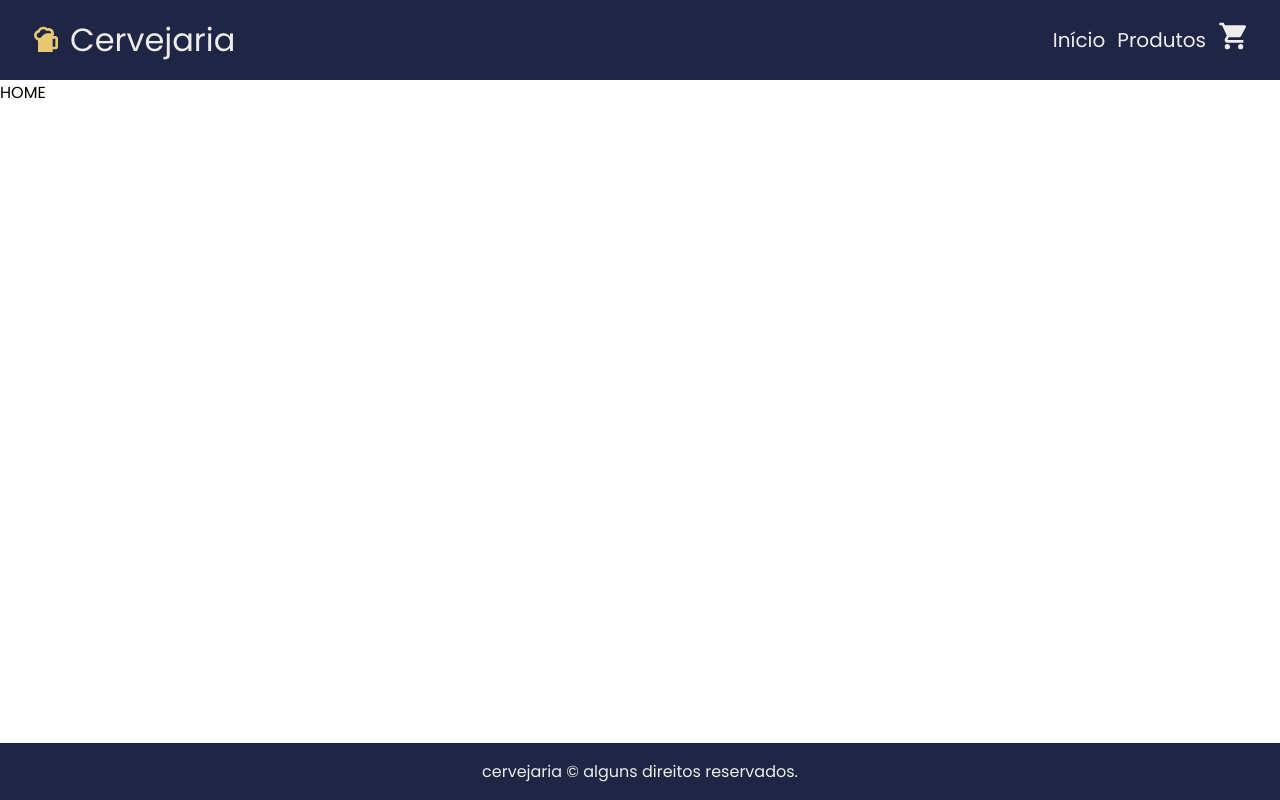
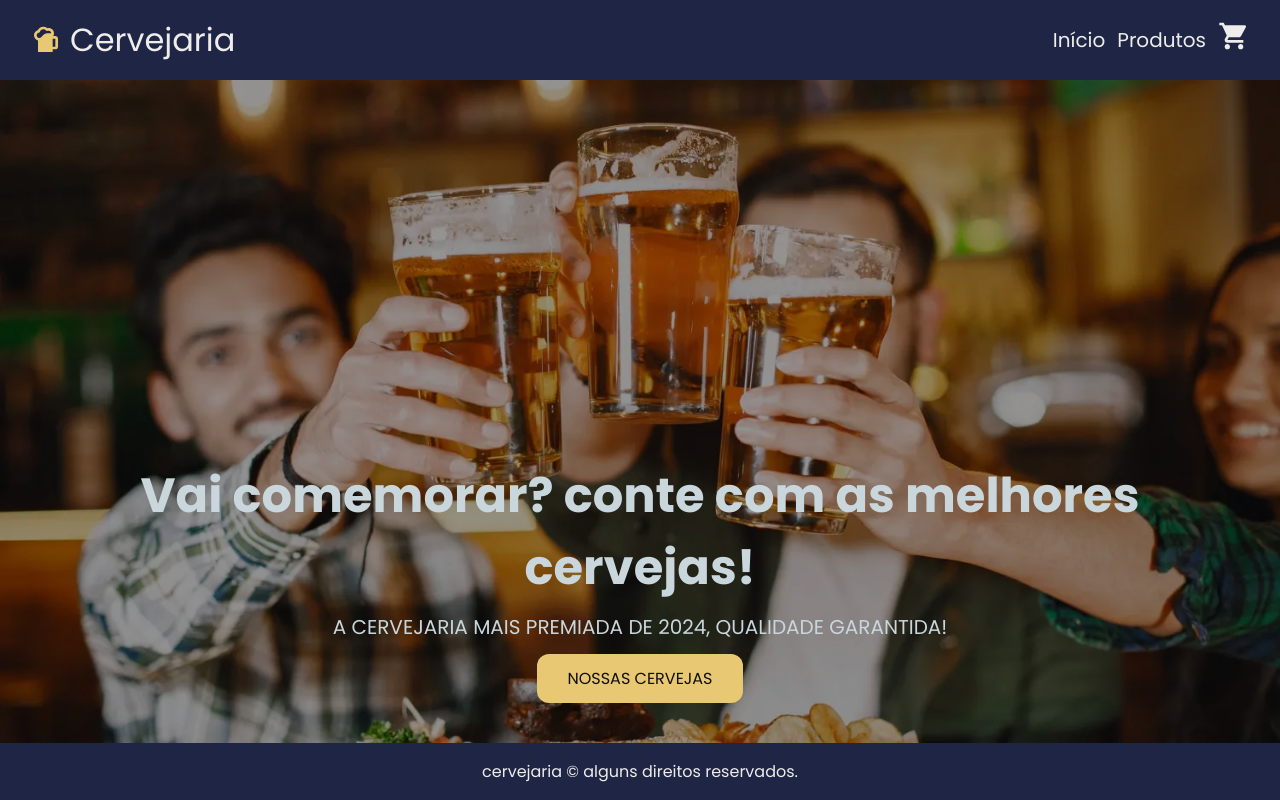
Before and after one commit to davislamenha/task-02-context, a React (Vite) app: page / in a window 1280 px wide. Built offline with nearby package versions, Linux system fonts and the light colour scheme.

Commit message:
feat: building homepage

```diff
--- a/src/components/Footer/index.tsx
+++ b/src/components/Footer/index.tsx
@@ -1,9 +1,10 @@
+import { Container } from '../../styles/global';
 import { FooterContainer } from './styles';
 
 const Footer = () => {
   return (
     <FooterContainer>
-      cervejaria &copy; alguns direitos reservados.
+      <Container>cervejaria &copy; alguns direitos reservados.</Container>
     </FooterContainer>
   );
 };
--- a/src/components/Footer/styles.ts
+++ b/src/components/Footer/styles.ts
@@ -1,11 +1,8 @@
 import styled from 'styled-components';
 
 export const FooterContainer = styled.footer`
-  width: 100%;
-  position: fixed;
-  bottom: 0;
   padding: 1rem 0;
   background-color: ${(props) => props.theme.primary_dark};
-  color: ${(props) => props.theme.ligth};
+  color: ${(props) => props.theme.light};
   text-align: center;
 `;
--- a/src/components/Header/styles.ts
+++ b/src/components/Header/styles.ts
@@ -19,7 +19,7 @@ export const HeaderContainer = styled.header`
       color: ${(props) => props.theme.accent};
 
       span {
-        color: ${(props) => props.theme.ligth};
+        color: ${(props) => props.theme.light};
         transition: all 0.3s;
       }
 
@@ -44,7 +44,7 @@ export const Navigation = styled.nav`
     font-size: 1.25rem;
 
     a {
-      color: ${(props) => props.theme.ligth};
+      color: ${(props) => props.theme.light};
       margin: 0 -0.25rem;
       padding: 0 0.25rem;
       transition: color 0.3s ease-in-out;
--- a/src/pages/app/Home/index.tsx
+++ b/src/pages/app/Home/index.tsx
@@ -1,5 +1,17 @@
+import { NavLink } from 'react-router-dom';
+
+import * as S from './styles';
+
 const Home = () => {
-  return <div>HOME</div>;
+  return (
+    <S.Main>
+      <S.ContentContainer>
+        <h1>Vai comemorar? conte com as melhores cervejas!</h1>
+        <p>A cervejaria mais premiada de 2024, qualidade garantida!</p>
+        <NavLink to="/produtos">Nossas Cervejas</NavLink>
+      </S.ContentContainer>
+    </S.Main>
+  );
 };
 
 export default Home;
--- /dev/null
+++ b/src/pages/app/Home/styles.ts
@@ -0,0 +1,67 @@
+import styled from 'styled-components';
+
+import homeBg from '../../../assets/bg_home.webp';
+
+export const Main = styled.main`
+  position: relative;
+  flex: 1;
+  background: url(${homeBg}) no-repeat;
+  background-size: cover;
+  background-position: bottom center;
+
+  &::after {
+    content: '';
+    background-color: black;
+    opacity: 0.4;
+    position: absolute;
+    top: 0;
+    right: 0;
+    bottom: 0;
+    left: 0;
+  }
+`;
+
+export const ContentContainer = styled.div`
+  padding: 0 1.5rem;
+  position: absolute;
+  bottom: 40px;
+  width: 100%;
+  text-align: center;
+  color: ${(props) => props.theme.primary_light};
+  z-index: 1;
+
+  h1 {
+    font-size: 3rem;
+    margin-bottom: 8px;
+  }
+
+  p {
+    font-size: 1.25rem;
+    text-transform: uppercase;
+    margin-bottom: 12px;
+  }
+
+  a {
+    display: inline-block;
+    padding: 12px 30px;
+    border-radius: 12px;
+    background-color: ${(props) => props.theme.accent};
+    color: ${(props) => props.theme.dark};
+    text-transform: uppercase;
+    transition: all 0.3s;
+
+    &:hover {
+      background-color: ${(props) => props.theme.accent_ligth};
+    }
+  }
+
+  @media (max-width: 767px) {
+    h1 {
+      font-size: 2rem;
+    }
+
+    p {
+      font-size: 1rem;
+    }
+  }
+`;
--- a/src/styles/global.ts
+++ b/src/styles/global.ts
@@ -8,9 +8,11 @@ export const GlobalStyle = createGlobalStyle`
   font-family: 'Poppins', sans-serif;
 }
 
-body {
-  height: 100dvh;
-  height: 100vh;
+#root {
+  min-height: 100vh;
+  position: relative;
+display: flex;
+flex-direction: column;
 }
 
 ul {
--- a/src/styles/themes/default.ts
+++ b/src/styles/themes/default.ts
@@ -3,7 +3,7 @@ export const defaultTheme = {
   primary: '#637A9F',
   primary_dark: '#1F2544',
   accent: '#E8C872',
-  accent_ligth: '#FFF3CF',
-  ligth: '#EEEDEB',
+  accent_light: '#FFF3CF',
+  light: '#EEEDEB',
   dark: '#0F0F0F',
 };
```
Also changed, not shown: src/assets/bg_home.webp (added).
